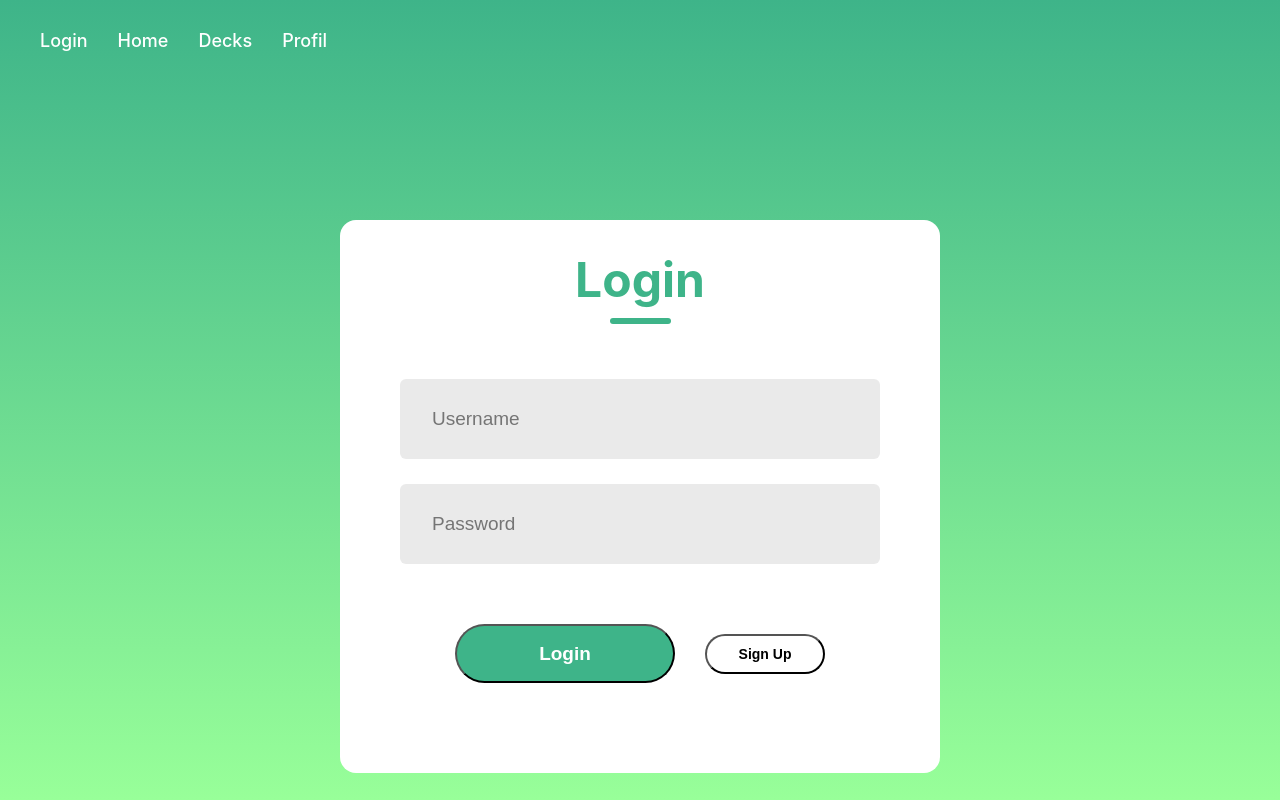
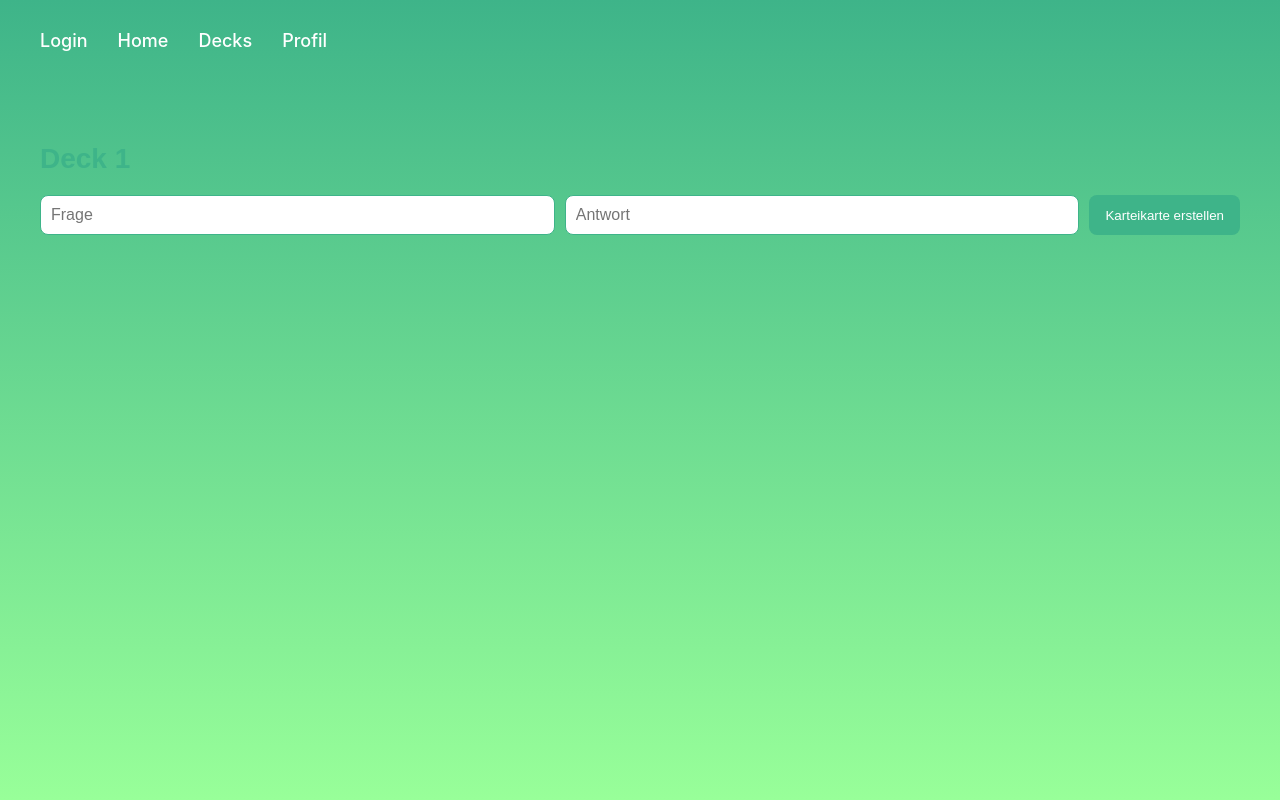
Before and after one commit to silvium04/flashcardsonline, a React (Create React App) app in the folder frontend-new/login-signup/: page /deck/1 in a window 1280 px wide. Built offline with nearby package versions, Linux system fonts and the light colour scheme.

Commit message:
deckdetail functionality added (no delete option yet)

```diff
--- a/frontend-new/login-signup/src/App.js
+++ b/frontend-new/login-signup/src/App.js
@@ -14,10 +14,11 @@
       <Routes>
         <Route path="/login" element={<Login />} />
         <Route path="/signup" element={<Signup />} />
-        <Route path="/" element={<HomePage />} />
+        <Route path="/home" element={<HomePage />} />
         <Route path="/decks" element={<DeckOverview />} />
-        <Route path="/decks/:id" element={<DeckDetail />} />
-        <Route path="*" element={<Login />} />
+        <Route path="/deck/:id" element={<DeckDetail />} />{" "}
+        {/* ❗ Muss vorhanden sein */}
+        <Route path="*" element={<Login />} /> {/* Fallback ganz unten */}
       </Routes>
     </Router>
   );
--- a/frontend-new/login-signup/src/DeckDetail.css
+++ b/frontend-new/login-signup/src/DeckDetail.css
@@ -1,7 +1,6 @@
 .deck-detail {
   padding: 120px 40px 40px 40px;
   font-family: sans-serif;
-  background-color: #f0f3f5;
   min-height: 100vh;
   box-sizing: border-box;
 }
@@ -59,6 +58,7 @@
   font-size: 16px;
   font-weight: 600;
   text-align: center;
+  color: white;
   cursor: pointer;
   transition: background-color 0.3s ease;
   padding: 10px;
```
